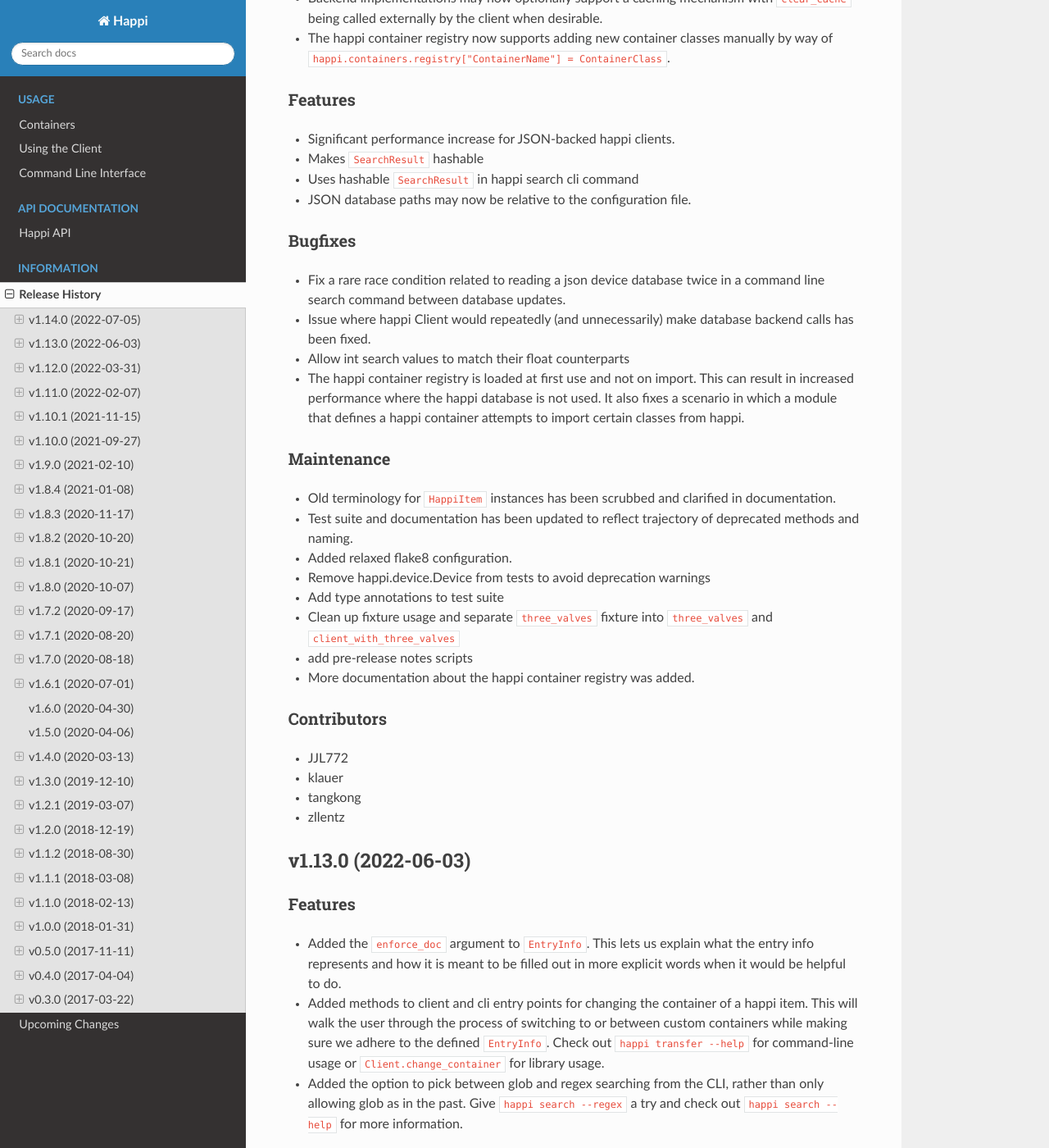
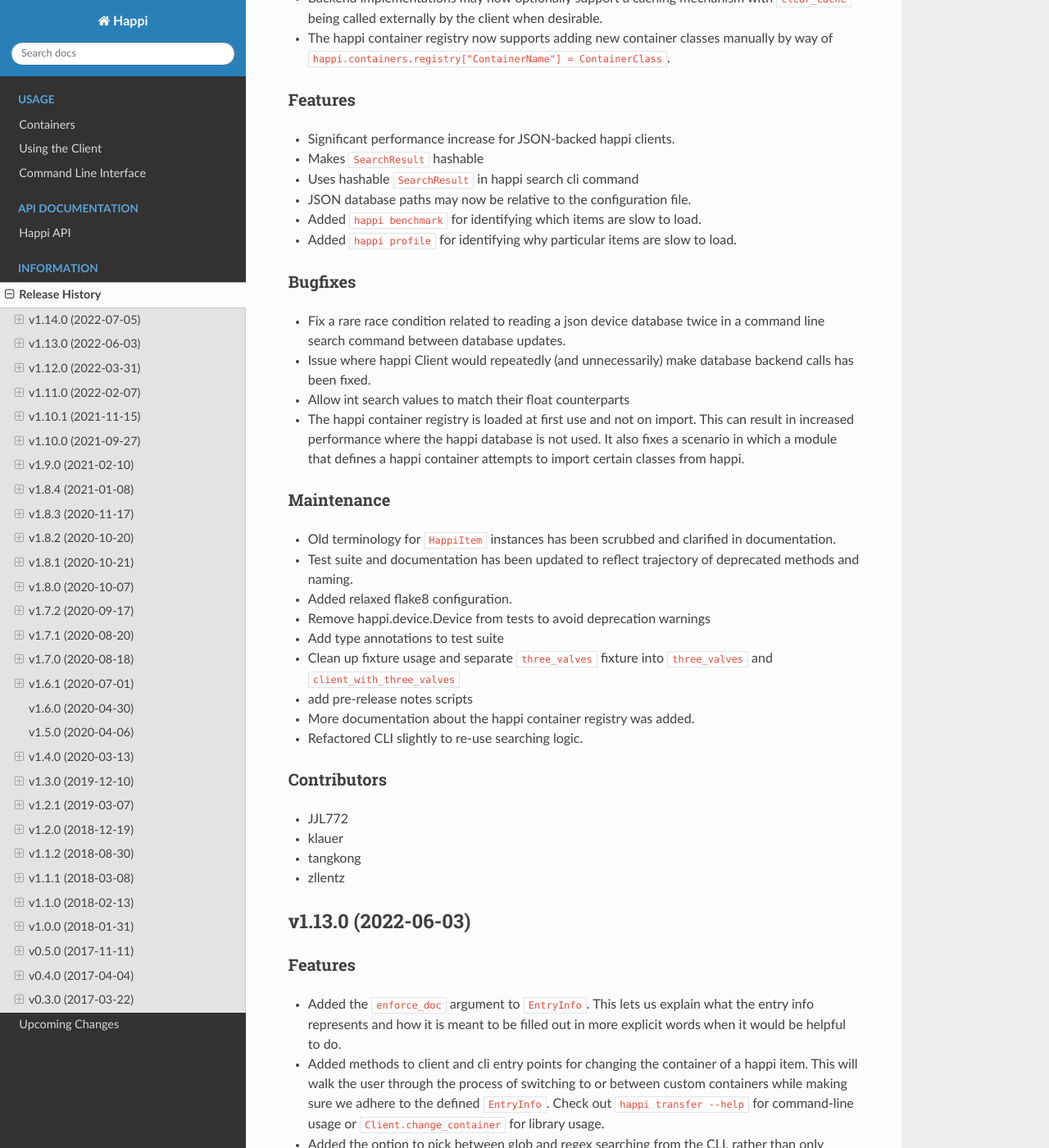
Before and after one commit to pcdshub/happi, a Sphinx documentation site: the page built from docs/source/releases.rst, in a window 1280 px wide and 1400 px high, scrolled down 528 px. Shown: the whole window at 82% size. Built offline with Sphinx 7.4.7 and the Read the Docs theme 2.0.0, drawn with Linux system fonts in a browser that asks for light colours.

Commit message:
DOC: release notes from #264

```diff
--- a/docs/source/releases.rst
+++ b/docs/source/releases.rst
@@ -31,6 +31,8 @@
 - Makes ``SearchResult`` hashable
 - Uses hashable ``SearchResult`` in happi search cli command
 - JSON database paths may now be relative to the configuration file.
+- Added ``happi benchmark`` for identifying which items are slow to load.
+- Added ``happi profile`` for identifying why particular items are slow to load.
 
 Bugfixes
 --------
@@ -56,6 +58,7 @@
 - Clean up fixture usage and separate ``three_valves`` fixture into ``three_valves`` and ``client_with_three_valves``
 - add pre-release notes scripts
 - More documentation about the happi container registry was added.
+- Refactored CLI slightly to re-use searching logic.
 
 Contributors
 ------------
```
